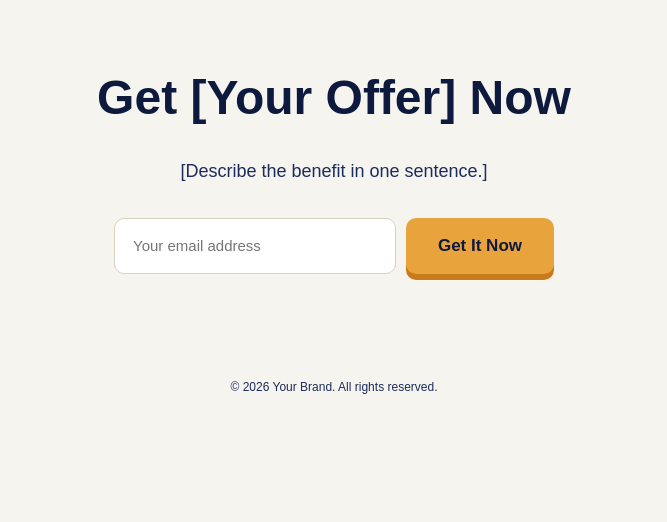
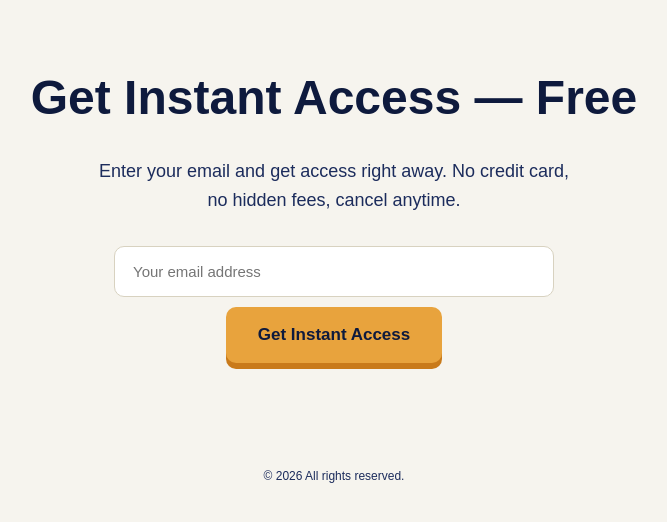
Before and after one commit to mohamedohod/my-landing, a plain HTML site: page index.html in a window 1280 px wide. Shown: the whole page, without its empty margins (306-973 px from the left). Drawn offline with Linux system fonts and the light colour scheme.

Commit message:
Update index.html

```diff
--- a/index.html
+++ b/index.html
@@ -3,7 +3,7 @@
 <head>
 <meta charset="UTF-8">
 <meta name="viewport" content="width=device-width, initial-scale=1.0">
-<title>Get Started</title>
+<title>Get Instant Access</title>
 <style>
 :root{--ink:#0E1A3D;--ink-soft:#1C2C5C;--paper:#F6F4EE;--paper-2:#ECE8DC;--signal:#E8A33D;--signal-2:#C97A1A;--line:#D8D2C0;--ok:#2E7D5B;}
 *{margin:0;padding:0;box-sizing:border-box;}
@@ -19,14 +19,14 @@ footer{text-align:center;padding:24px;font-size:12px;color:var(--ink-soft);}
 </head>
 <body>
   <section>
-    <h1>Get [Your Offer] Now</h1>
-    <p class="sub">[Describe the benefit in one sentence.]</p>
+    <h1>Get Instant Access — Free</h1>
+    <p class="sub">Enter your email and get access right away. No credit card, no hidden fees, cancel anytime.</p>
     <form class="form-row" onsubmit="event.preventDefault(); document.getElementById('msg').style.display='block'; this.style.display='none';">
       <input type="email" placeholder="Your email address" required>
-      <button type="submit" class="btn">Get It Now</button>
+      <button type="submit" class="btn">Get Instant Access</button>
     </form>
-    <p id="msg" style="display:none;color:var(--ok);font-weight:700;">✓ You're in! Check your inbox.</p>
+    <p id="msg" style="display:none;color:var(--ok);font-weight:700;">✓ You're in! Check your inbox now.</p>
   </section>
-  <footer>© 2026 Your Brand. All rights reserved.</footer>
+  <footer>© 2026 All rights reserved.</footer>
 </body>
 </html>
```
